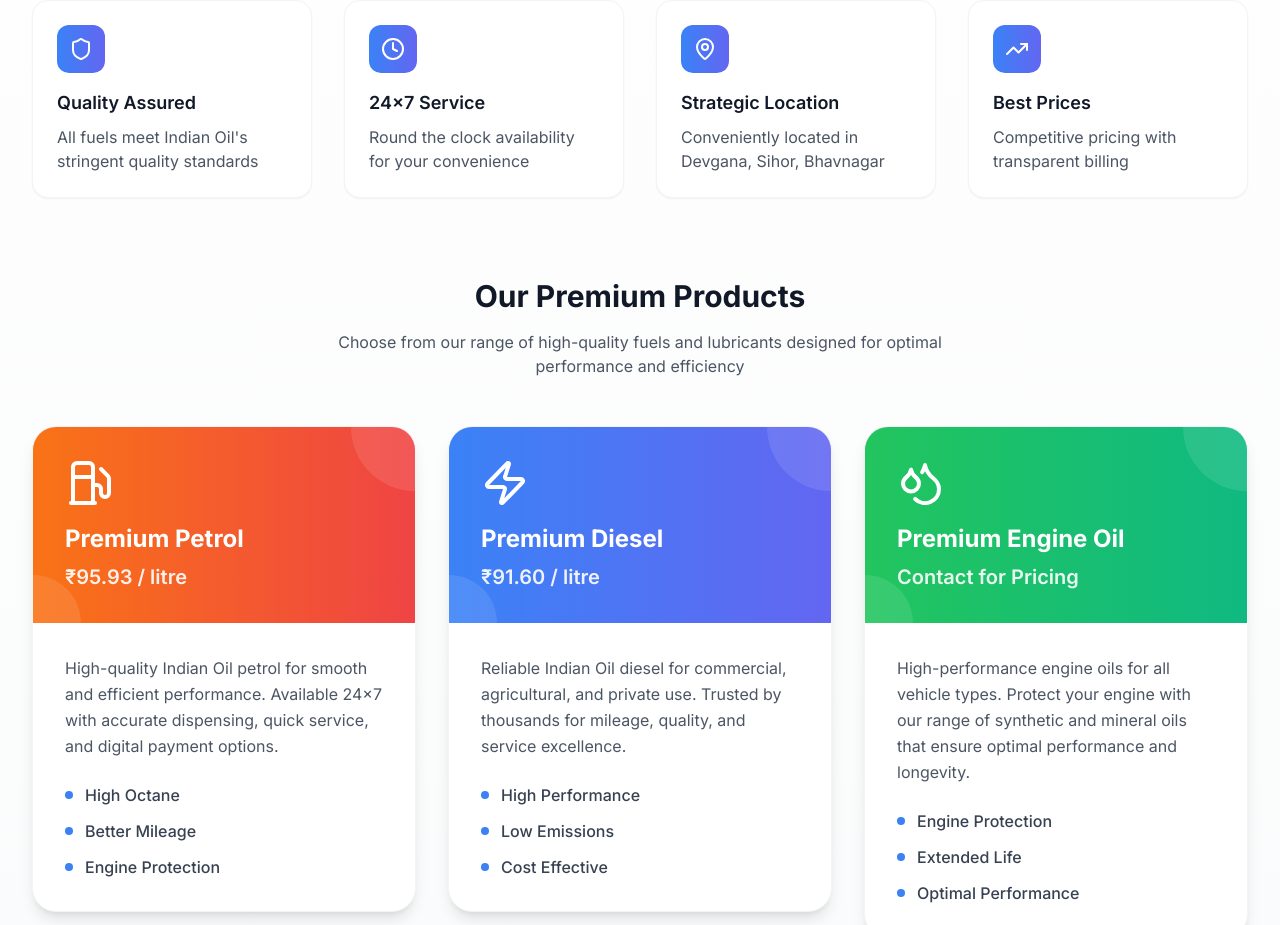
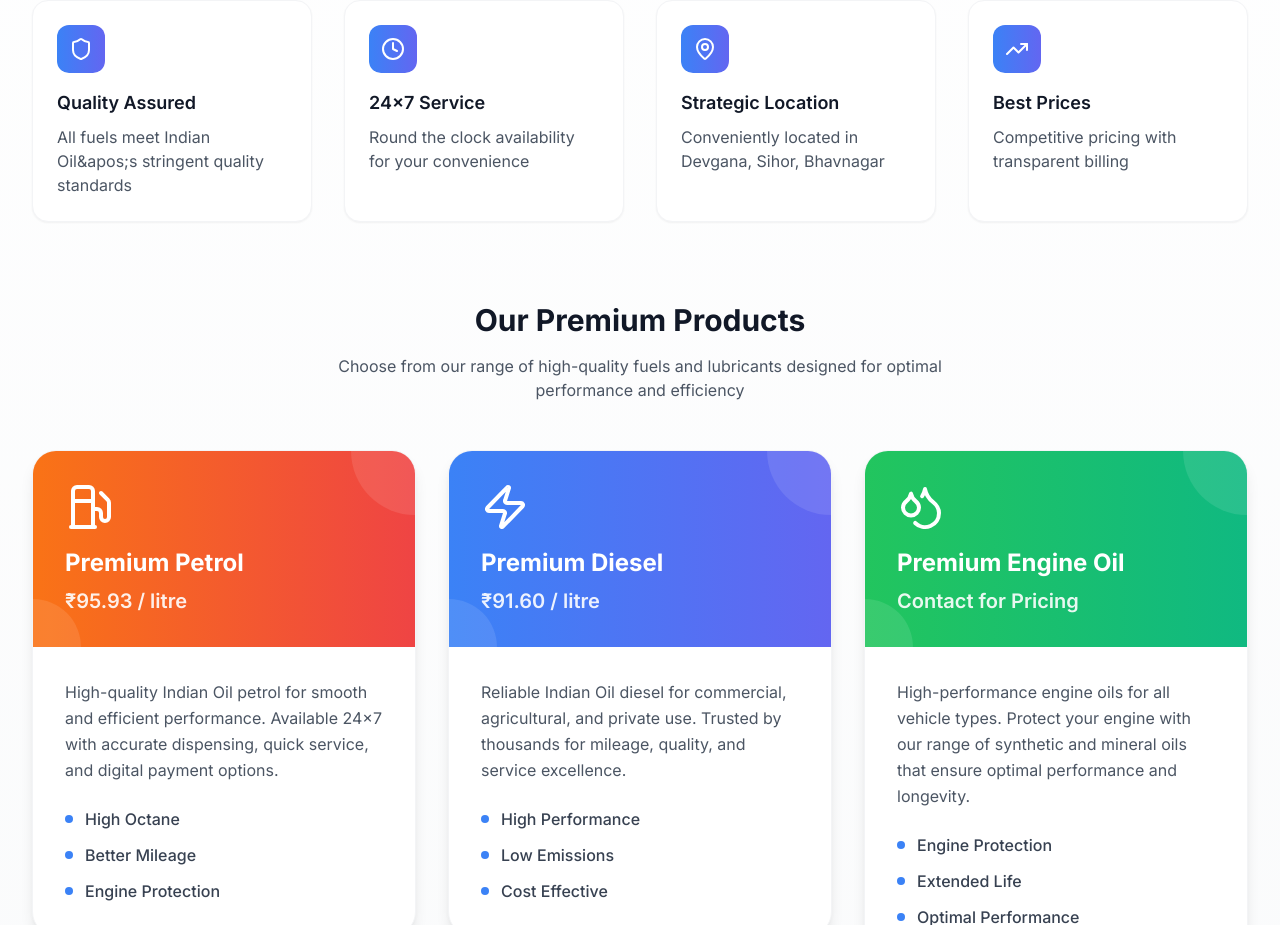
Before and after one commit to mkuldeepsinh/maruti-petroleum, a Next.js app: page / in a window 1280 px wide. Shown: the part 1200-2125 px from the top of the page. Built offline with nearby package versions, Linux system fonts and the light colour scheme.

Commit message:
Fix build errors: escape apostrophes and remove unused imports

```diff
--- a/src/componts/FeaturedCources.tsx
+++ b/src/componts/FeaturedCources.tsx
@@ -43,7 +43,7 @@ const features = [
   {
     icon: Shield,
     title: "Quality Assured",
-    description: "All fuels meet Indian Oil's stringent quality standards"
+    description: "All fuels meet Indian Oil&apos;s stringent quality standards"
   },
   {
     icon: Clock,
--- a/src/componts/Loacation.tsx
+++ b/src/componts/Loacation.tsx
@@ -179,7 +179,7 @@ function Location() {
                 Ready to Visit Us?
               </h4>
               <p className="text-gray-600 mb-6 max-w-2xl">
-                Experience our premium fuels and exceptional service. We're here to fuel your journey 24×7.
+                Experience our premium fuels and exceptional service. We&apos;re here to fuel your journey 24×7.
               </p>
               <div className="flex flex-col sm:flex-row gap-4 justify-center">
                 <a
--- a/src/componts/Navbar.tsx
+++ b/src/componts/Navbar.tsx
@@ -1,6 +1,6 @@
 "use client";
 import React, { useState, useEffect } from "react";
-import { Fuel, Phone, MapPin, Mail } from "lucide-react";
+import { Fuel, Phone } from "lucide-react";
 import { motion, AnimatePresence } from "framer-motion";
 
 function Navbar() {
--- a/src/componts/Stickyscroll.tsx
+++ b/src/componts/Stickyscroll.tsx
@@ -1,7 +1,7 @@
 "use client";
 import React from 'react'
 import { StickyScroll } from "./ui/sticky-scroll-reveal";
-import { Fuel, Zap, Shield, Clock, TrendingUp } from "lucide-react";
+import { Fuel, Zap, Shield } from "lucide-react";
 
 const content = [
   {
```
